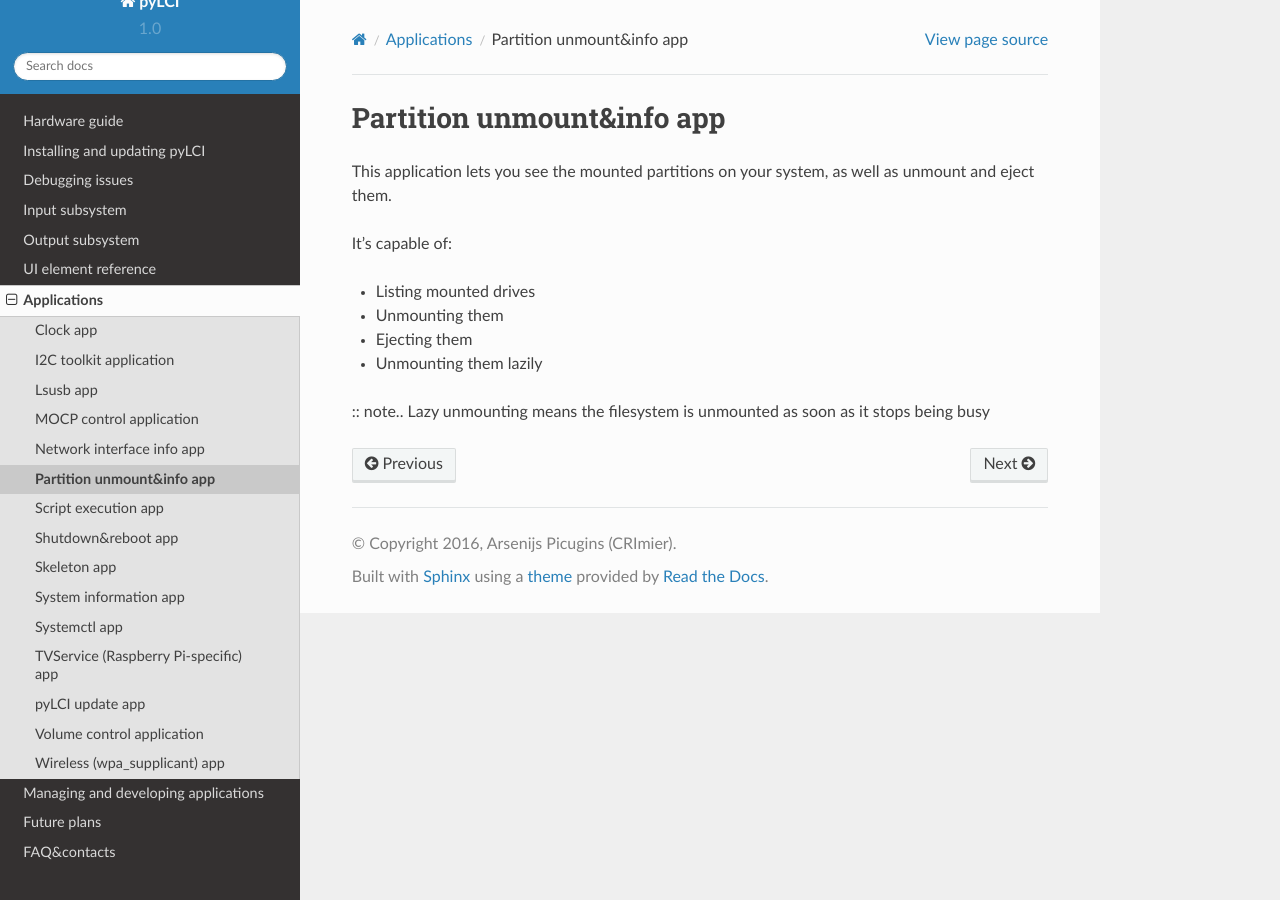
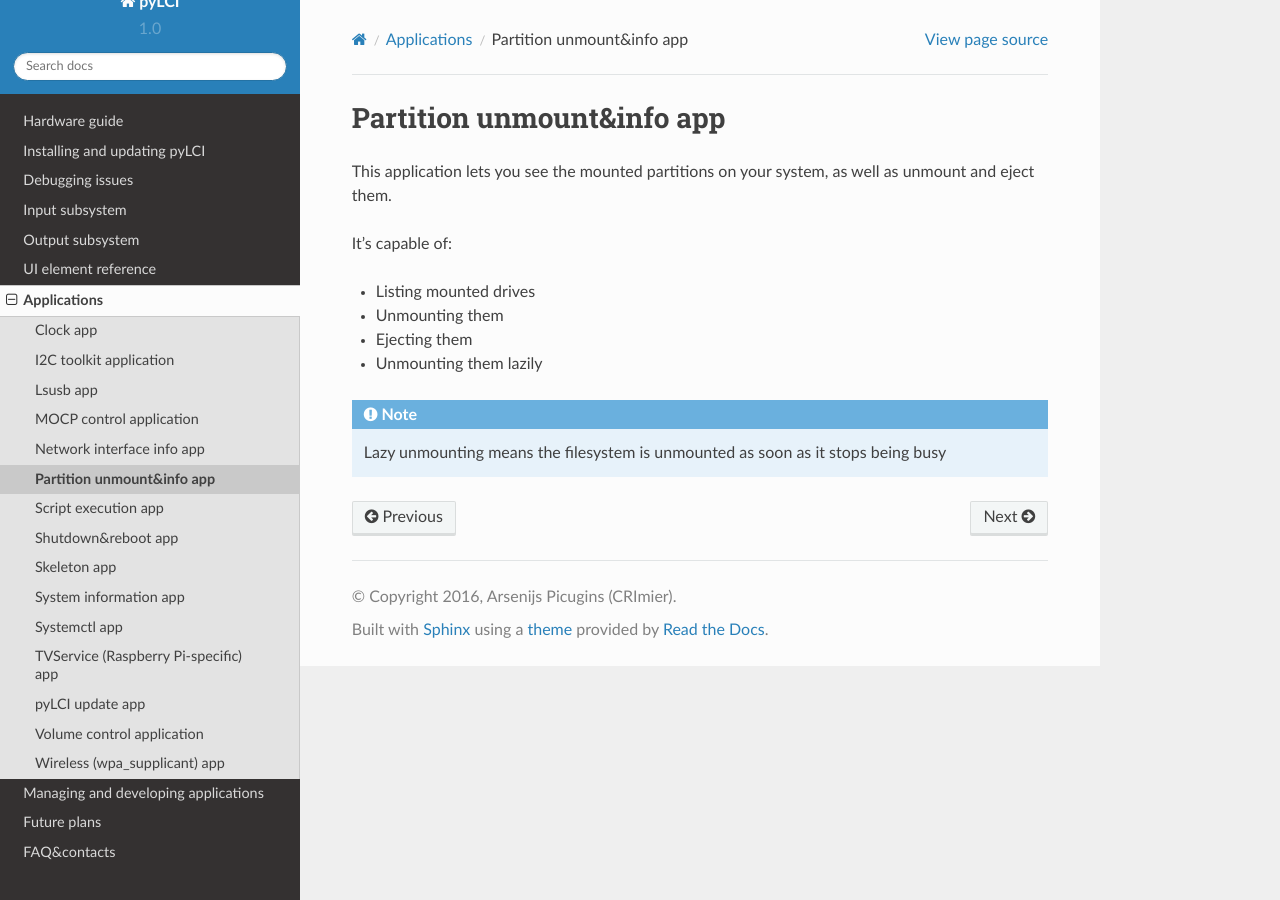
Before and after one commit to CRImier/pyLCI, a Sphinx documentation site: the page built from docs/apps/partitions.rst, in a window 1280 px wide. Built offline with Sphinx 7.4.7 and the Read the Docs theme 2.0.0, drawn with Linux system fonts in a browser that asks for light colours; some of the changed lines change nothing that is shown.

Commit message:
Minor fix

```diff
--- a/docs/apps/partitions.rst
+++ b/docs/apps/partitions.rst
@@ -13,4 +13,4 @@ It's capable of:
 * Ejecting them
 * Unmounting them lazily
 
-:: note.. Lazy unmounting means the filesystem is unmounted as soon as it stops being busy
+.. note:: Lazy unmounting means the filesystem is unmounted as soon as it stops being busy
```
